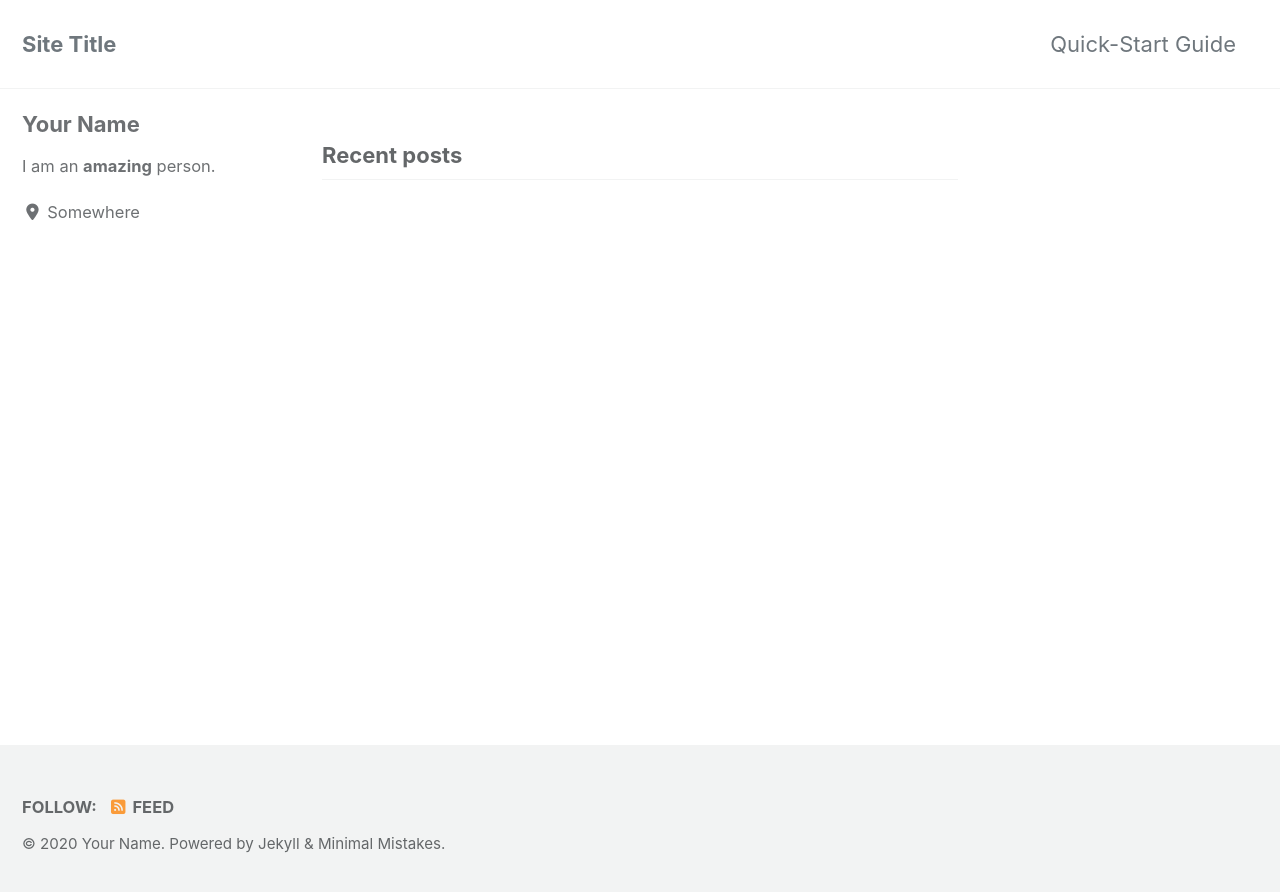
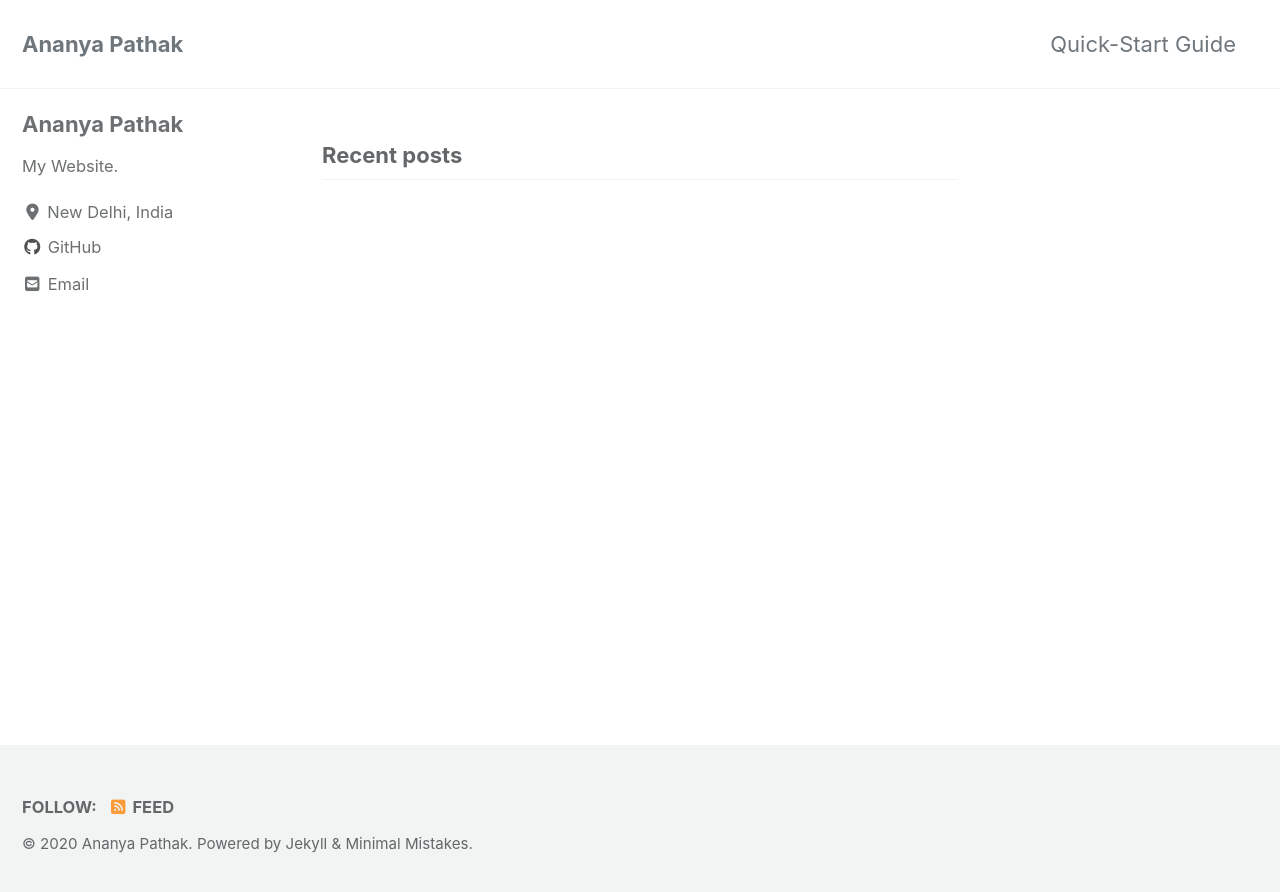
Before and after one commit to AnanyaP-WDW/EpcLoler.github.io, a Jekyll site: the page built from index.html, in a window 1280 px wide. Shown: the top 892 px of the page. Built offline with Jekyll 4.4.1, drawn with Linux system fonts in a browser that asks for light colours; cached includes are drawn as plain includes; nearby versions of some CDN libraries; the list of posts is cut into pages by our own code.

Commit message:
new page

```diff
--- a/_config.yml
+++ b/_config.yml
@@ -12,15 +12,15 @@
 
 # theme                  : "minimal-mistakes-jekyll"
 # remote_theme           : "mmistakes/minimal-mistakes"
-minimal_mistakes_skin    : "default" # "air", "aqua", "contrast", "dark", "dirt", "neon", "mint", "plum", "sunrise"
+minimal_mistakes_skin    : "default" # "air", "aqua", "contrast", "dMyark", "dirt", "neon", "mint", "plum", "sunrise"
 
 # Site Settings
 locale                   : "en-US"
-title                    : "Site Title"
+title                    : "Ananya Pathak"
 title_separator          : "-"
 subtitle                 : # site tagline that appears below site title in masthead
-name                     : "Your Name"
-description              : "An amazing website."
+name                     : "Ananya Pathak"
+description              : "My website."
 url                      : # the base hostname & protocol for your site e.g. "https://mmistakes.github.io"
 baseurl                  : # the subpath of your site, e.g. "/blog"
 repository               : # GitHub username/repo-name e.g. "mmistakes/minimal-mistakes"
@@ -93,11 +93,11 @@ analytics:
 
 # Site Author
 author:
-  name             : "Your Name"
+  name             : "Ananya Pathak"
   avatar           : # path of avatar image, e.g. "/assets/images/bio-photo.jpg"
-  bio              : "I am an **amazing** person."
-  location         : "Somewhere"
-  email            :
+  bio              : "My Website."
+  location         : "New Delhi, India"
+  email            : "pathakananya95@gmail.com"
   links:
     - label: "Email"
       icon: "fas fa-fw fa-envelope-square"
@@ -113,7 +113,7 @@ author:
       # url: "https://facebook.com/"
     - label: "GitHub"
       icon: "fab fa-fw fa-github"
-      # url: "https://github.com/"
+      url: "https://github.com/EpcLoler"
     - label: "Instagram"
       icon: "fab fa-fw fa-instagram"
       # url: "https://instagram.com/"
@@ -279,3 +279,15 @@ defaults:
       comments: # true
       share: true
       related: true
+
+  #_pages
+  - scope:
+      path: ""
+      type: pages
+    values:
+      layout: single
+      author_profile: true
+      read_time: true
+      comments: #true
+      share: true
+      related: true
```
